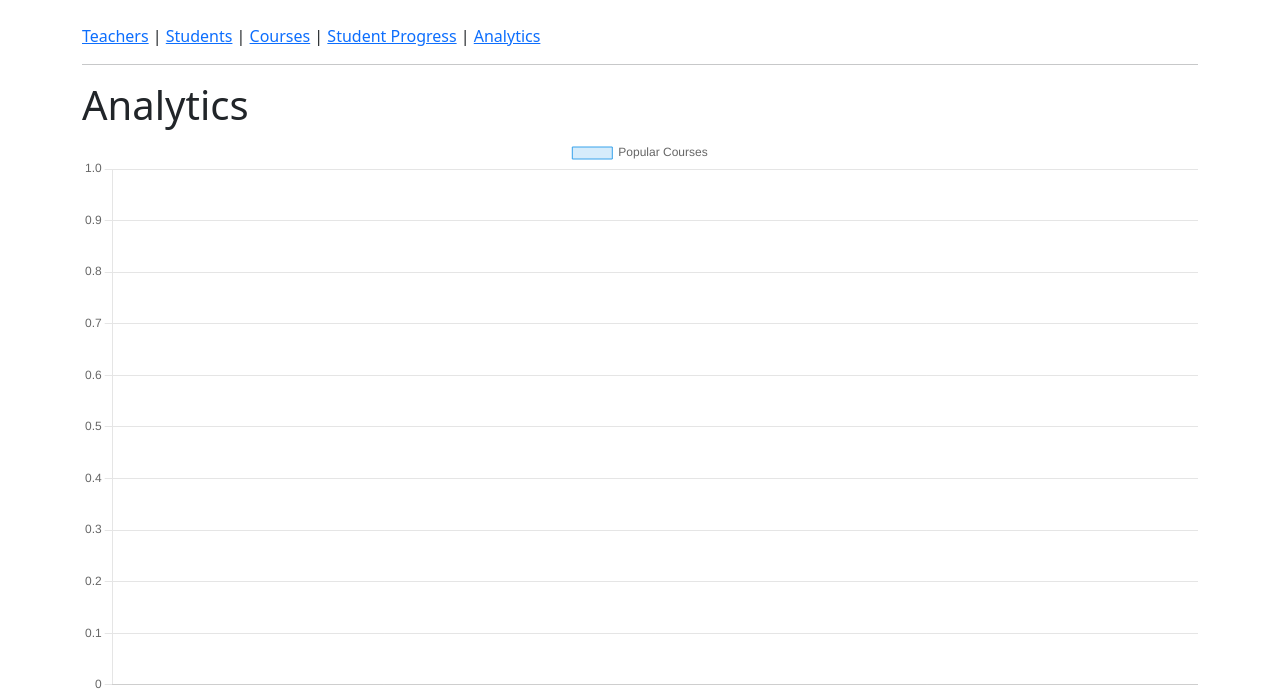
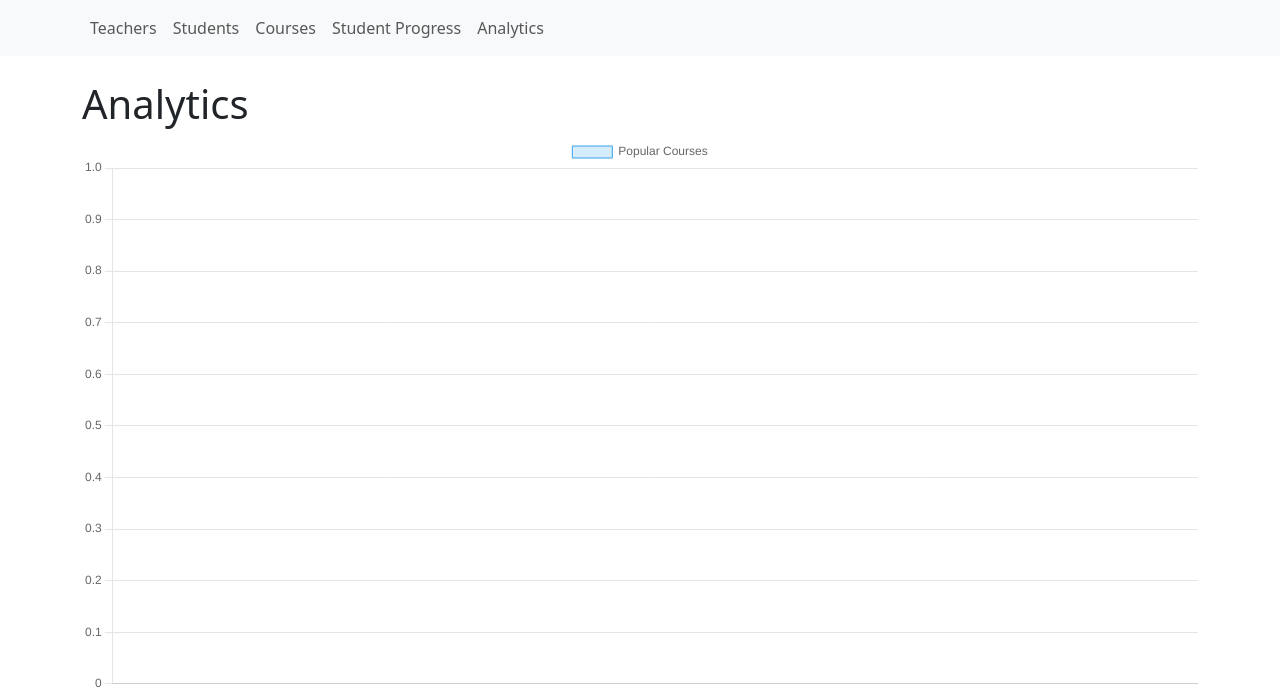
Before and after one commit to mesrsmid/SampleAgenda, a FastAPI app: page /analytics in a window 1280 px wide. Shown: the top 694 px of the page. Run offline with FastAPI, Linux system fonts and the light colour scheme; data that the repository does not hold is empty.

Commit message:
Use Bootstrap navbar and container layout

```diff
--- a/templates/base.html
+++ b/templates/base.html
@@ -7,16 +7,19 @@
     <script src="https://cdn.jsdelivr.net/npm/chart.js"></script>
 </head>
 <body>
+<nav class="navbar navbar-expand-lg navbar-light bg-light">
+    <div class="container">
+        <ul class="navbar-nav">
+            <li class="nav-item"><a class="nav-link" href="/teachers">Teachers</a></li>
+            <li class="nav-item"><a class="nav-link" href="/students">Students</a></li>
+            <li class="nav-item"><a class="nav-link" href="/courses">Courses</a></li>
+            <li class="nav-item"><a class="nav-link" href="/progress">Student Progress</a></li>
+            <li class="nav-item"><a class="nav-link" href="/analytics">Analytics</a></li>
+        </ul>
+    </div>
+</nav>
 <div class="container mt-4">
-<nav class="mb-3">
-    <a href="/teachers">Teachers</a> |
-    <a href="/students">Students</a> |
-    <a href="/courses">Courses</a> |
-    <a href="/progress">Student Progress</a> |
-    <a href="/analytics">Analytics</a>
-</nav>
-<hr>
-{% block content %}{% endblock %}
+    {% block content %}{% endblock %}
 </div>
 </body>
 </html>
```
